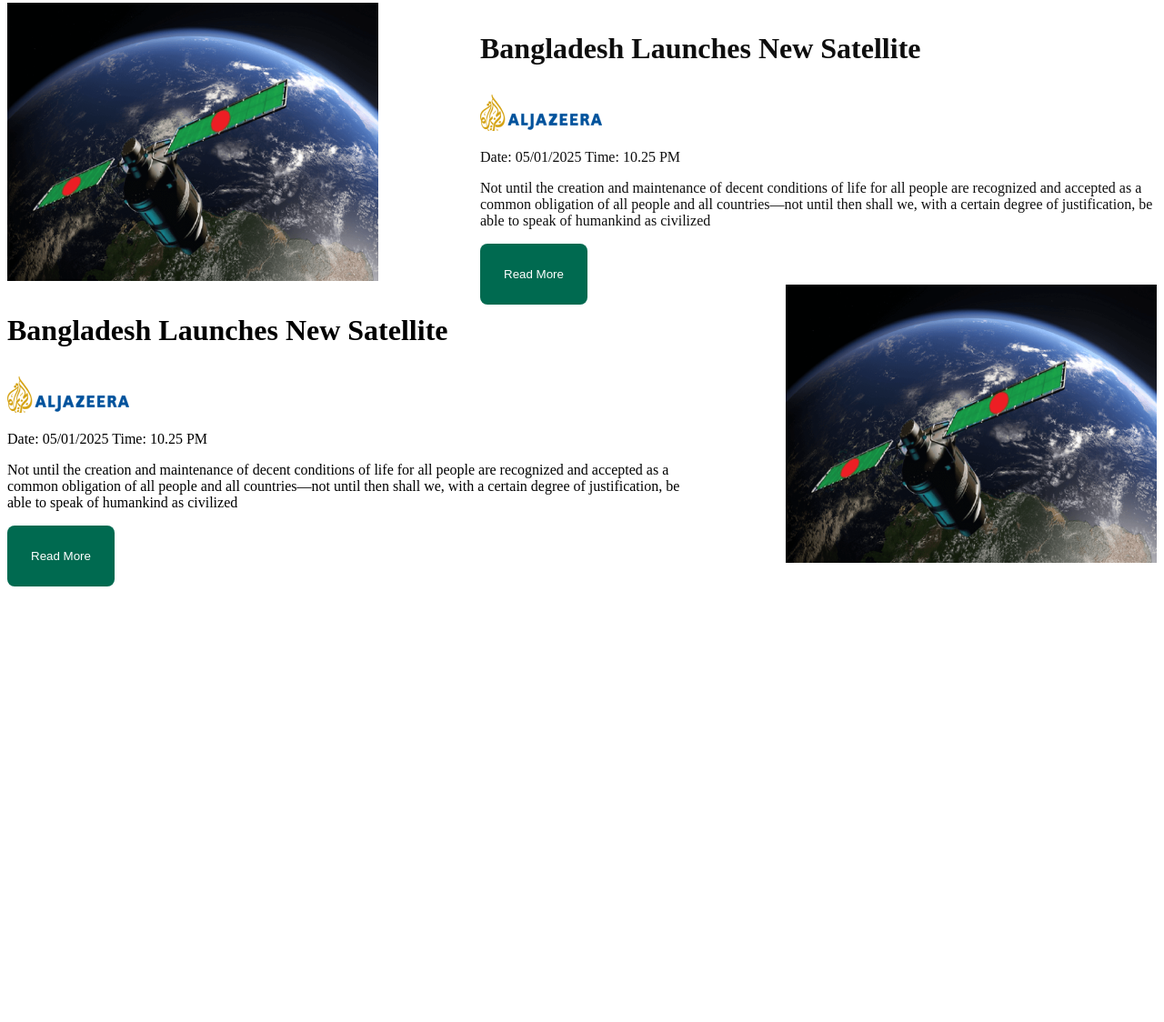
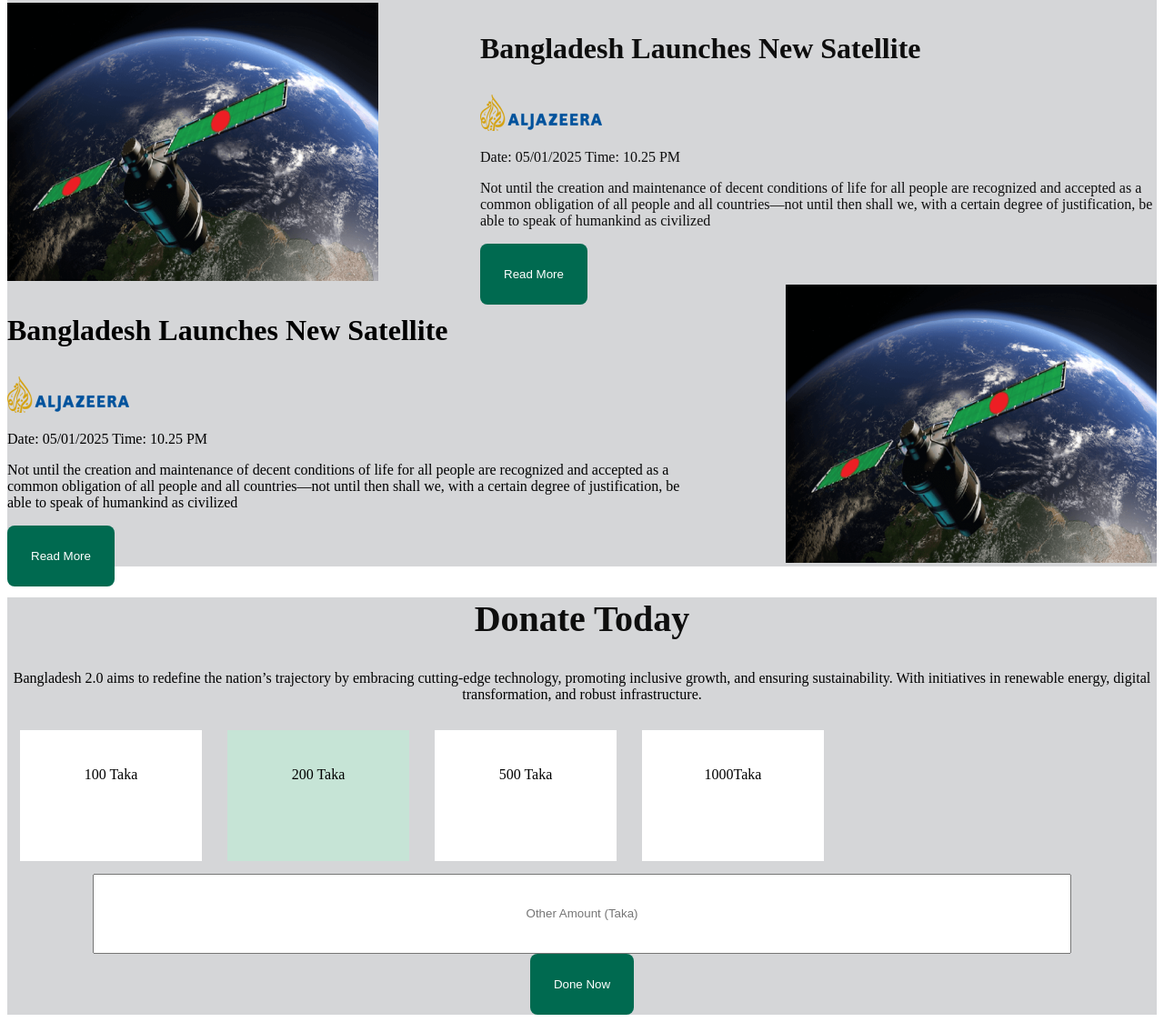
Before and after one commit to Lubna21082003/Assignment-1-Website, a plain HTML site: page index.html in a window 1280 px wide. Shown: the part 1586-2710 px from the top of the page at 91% size. Before the commit the page ends 2231 px from the top, so only its background shows below. Drawn offline with Linux system fonts and the light colour scheme.

Commit message:
added the footer styles

```diff
--- a/index.html
+++ b/index.html
@@ -112,3 +112,40 @@
                         </section>
 
                     </main>
+                    <footer>
+                        <section class="Today secondery-bg">
+                        <h1 class="Today-section-tittle">Donate Today</h1>
+                        <p class="Today-section-descriotion">Bangladesh 2.0 aims to redefine the nation’s trajectory by embracing cutting-edge technology, promoting inclusive growth, and ensuring sustainability. With initiatives in renewable energy,
+                             digital transformation, and robust infrastructure.</p>
+                             <section>
+                         <div class="flex-container">
+                        <div class="flex-box">100 Taka</div>
+                        <div class="flex-box flex-color">200 Taka</div>
+                        <div class="flex-box">500 Taka
+
+                        </div>
+                        <div class="flex-box">1000Taka</div>
+                        </div>
+
+
+                        </section>
+
+                        <form action="">
+                        <input type="text" name="" id="" placeholder="Other Amount (Taka)">
+
+
+                        </form>
+                        <button class="btn-primary">Done Now</button>
+
+                        </section>
+
+
+
+                            </footer>
+
+
+
+
+
+                        </body>
+                        </html>
--- a/styles/style.css
+++ b/styles/style.css
@@ -133,3 +133,67 @@ border-radius: 24px;
     .News{
       color: #0E0E0E;
     }
+    .Today{
+
+        text-align: center;
+
+
+
+
+      }
+      .Today-section-tittle{
+      font-size: 40px;
+      font-weight: bold;
+      color: #0E0E0E;
+
+
+      }
+      .Today-section-description{
+      gap: 2px;
+      color: #0E0E0E;
+
+
+
+      }
+      .flex-container{
+
+      display: flex;
+      text-align: center;
+      flex-direction: row;
+
+
+
+      }
+
+      .flex-box{
+        height: 64px;
+        width: 120px;
+        border: 16px;
+        padding: 40px;
+
+        margin:14px;
+        background-color: white;
+        color: black;
+        text-align: center;
+
+        }
+        .secondery-bg{
+      background-color: #D5D6D8;
+
+
+
+        }
+        .flex-color{
+          background-color: #C6E4D6;
+        }
+        footer input[type="text"]{
+      width: 1032px;
+      height: 64px;
+      padding:  10px 20px;
+      gap: 24px;
+      text-align: center;
+
+
+
+
+        }
```
